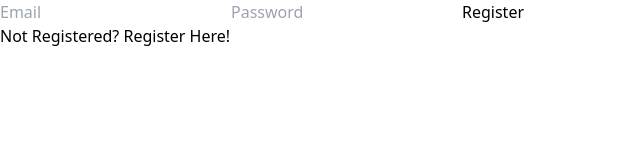
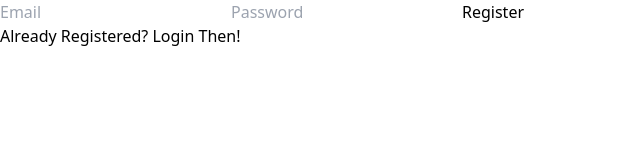
Before and after one commit to space-techy/StreamOO, a React (Vite) app in the folder frontend/: page /register in a window 1280 px wide. Shown: the top 160 px of the page, without its empty margins (0-640 px from the left). Built offline with nearby package versions, Linux system fonts and the light colour scheme.

Commit message:
Added Routing

```diff
--- a/frontend/package.json
+++ b/frontend/package.json
@@ -11,7 +11,8 @@
   },
   "dependencies": {
     "react": "^18.3.1",
-    "react-dom": "^18.3.1"
+    "react-dom": "^18.3.1",
+    "react-router-dom": "^6.26.2"
   },
   "devDependencies": {
     "@eslint/js": "^9.9.0",
--- a/frontend/src/App.jsx
+++ b/frontend/src/App.jsx
@@ -1,14 +1,14 @@
 import React from "react";
-import Login from "./login";
-// import Register from "./register";
+import { RouterProvider} from "react-router-dom";
+import router from "./routers";
 
 function App() {
+
   return (
     <>
-      {/* <Register /> */}
-      <Login />
+      <RouterProvider router={router}/>
     </>
   )
 }
 
-export default App
+export default App;
--- /dev/null
+++ b/frontend/src/error-page.jsx
@@ -0,0 +1,17 @@
+import { useRouteError } from "react-router-dom";
+
+function ErrorPage(){
+    const error = useRouteError();
+    console.log("The Error generated by react-dom-router is  : ", error);
+    return(
+        <>
+            <h1>Oops!</h1>
+            <p>Sorry, an unexpected error has occurred.</p>
+            <p>
+                <i>{error.statusText || error.message}</i>
+            </p>
+        </>
+    );
+}
+
+export default ErrorPage;
--- a/frontend/src/login.jsx
+++ b/frontend/src/login.jsx
@@ -1,4 +1,5 @@
 import React from "react";
+import { Link } from "react-router-dom";
 
 
 function Login(){
@@ -10,7 +11,7 @@ function Login(){
                     <input type="password" placeholder="Password" />
                     <button type="submit">Register</button>
                 </form>
-                <a href="http://localhost:3000/Register">Not Registered? Register Here!</a>
+                <Link to="/Register">Not Registered? Register Here!</Link>
             </div>
         </>
     );
--- a/frontend/src/register.jsx
+++ b/frontend/src/register.jsx
@@ -1,4 +1,5 @@
 import React from "react";
+import { Link } from "react-router-dom";
 
 function Register(){
     return(
@@ -9,7 +10,8 @@ function Register(){
                     <input type="password" placeholder="Password" />
                     <button type="submit">Register</button>
                 </form>
-                <a href="/api/login">Already Registered? Login Then!</a>
+                <Link to="/login">Already Registered? Login Then!</Link>
+
             </div>
         </>
     );
--- /dev/null
+++ b/frontend/src/routers.jsx
@@ -0,0 +1,19 @@
+import { createBrowserRouter } from "react-router-dom";
+import ErrorPage from "./error-page";
+import Login from "./login";
+import Register from "./register";
+
+const router = createBrowserRouter([
+    {
+        path: "/login",
+        element: <Login />,
+        errorElement: <ErrorPage />,
+    },
+    {
+        path: "/register",
+        element: <Register />,
+        errorElement: <ErrorPage />,
+    }
+]);
+
+export default router;
```
Also changed, not shown: 1 other file (tests, documents, lock files or other folders).
